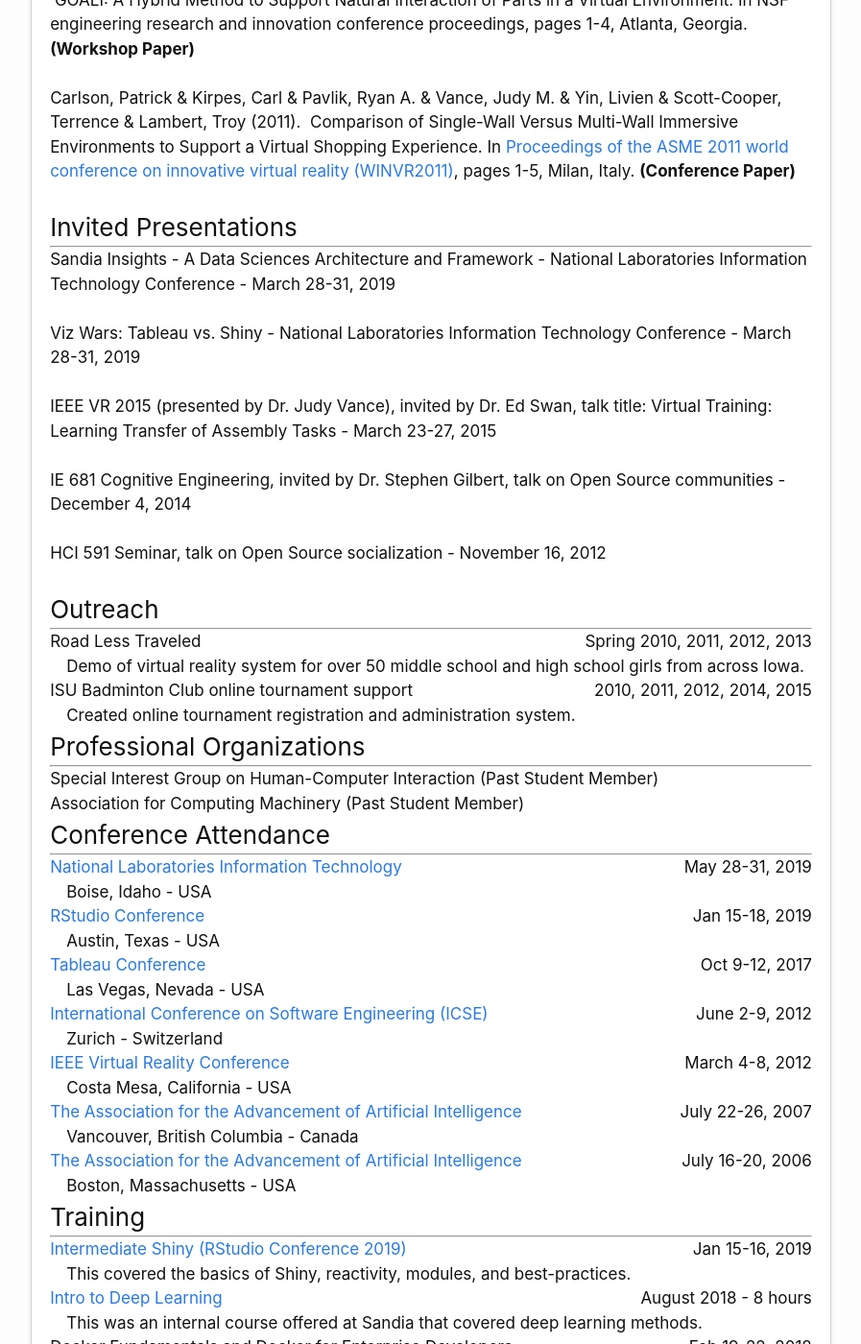
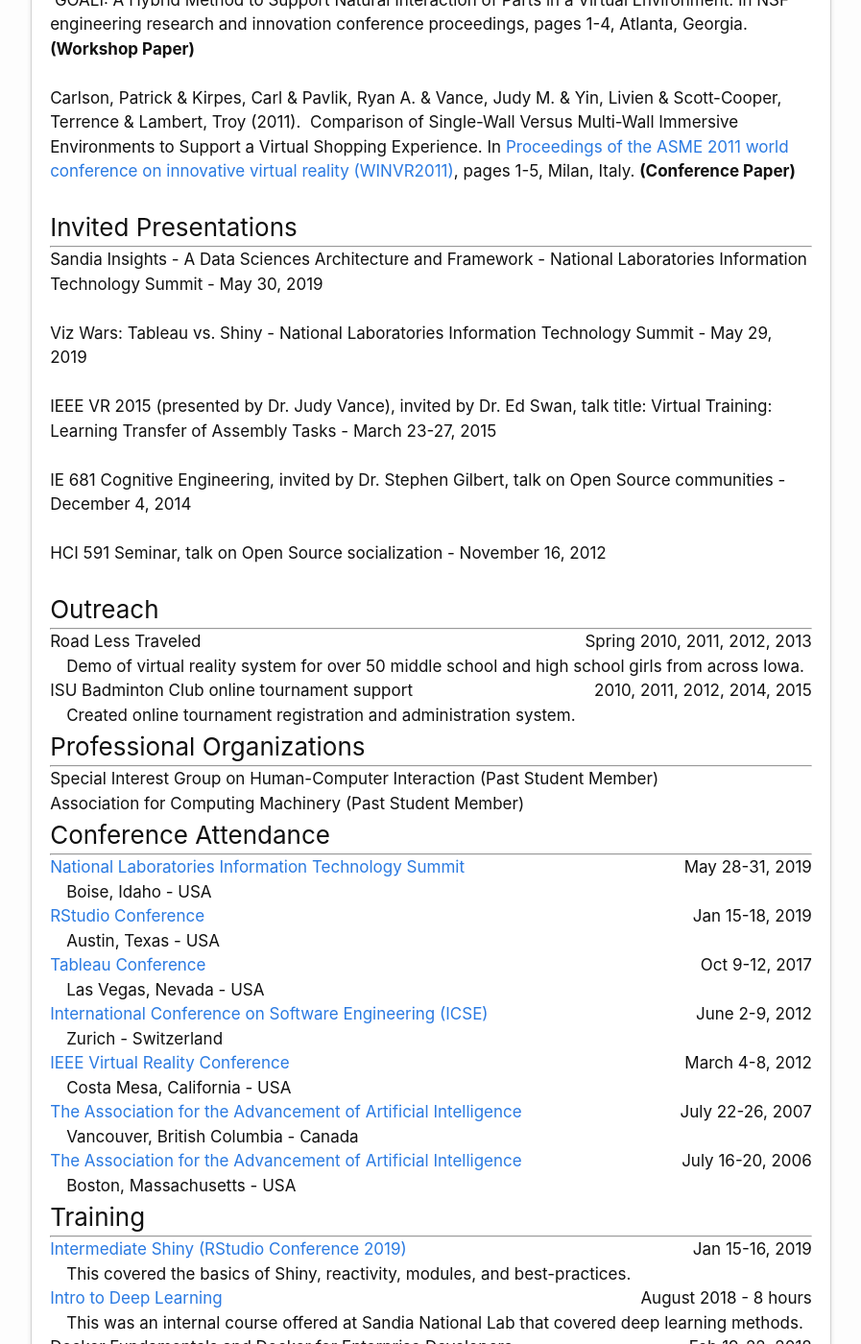
Before and after one commit to carlsonp/carlsonp.github.io, a Jekyll site: the page built from cv.md, in a window 1280 px wide and 1400 px high, scrolled down 3499 px. Shown: the whole window at 96% size, without its empty margins (191-1088 px from the left). Built offline with Jekyll 4.4.1, drawn with Linux system fonts in a browser that asks for light colours.

Commit message:
minor typos and fixes

```diff
--- a/_data/conferences.json
+++ b/_data/conferences.json
@@ -1,6 +1,6 @@
 [
 	{
-        "title": "National Laboratories Information Technology",
+        "title": "National Laboratories Information Technology Summit",
         "date": "May 28-31, 2019",
         "city": "Boise",
         "state": "Idaho",
--- a/_data/invited_presentations.json
+++ b/_data/invited_presentations.json
@@ -1,11 +1,11 @@
 [
   {
-	"title": "Sandia Insights - A Data Sciences Architecture and Framework - National Laboratories Information Technology Conference",
-	"date": "March 28-31, 2019"
+	"title": "Sandia Insights - A Data Sciences Architecture and Framework - National Laboratories Information Technology Summit",
+	"date": "May 30, 2019"
   },
   {
-	"title": "Viz Wars: Tableau vs. Shiny - National Laboratories Information Technology Conference",
-	"date": "March 28-31, 2019"
+	"title": "Viz Wars: Tableau vs. Shiny - National Laboratories Information Technology Summit",
+	"date": "May 29, 2019"
   },
   {
     "title": "IEEE VR 2015 (presented by Dr. Judy Vance), invited by Dr. Ed Swan, talk title: Virtual Training: Learning Transfer of Assembly Tasks",
--- a/_data/training.json
+++ b/_data/training.json
@@ -8,7 +8,7 @@
     {
         "title": "Intro to Deep Learning",
         "date": "August 2018 - 8 hours",
-        "description": "This was an internal course offered at Sandia that covered deep learning methods.",
+        "description": "This was an internal course offered at Sandia National Lab that covered deep learning methods.",
         "url": "https://github.com/EstebanGuillen/DeepLearningClass"
     },
     {
```
